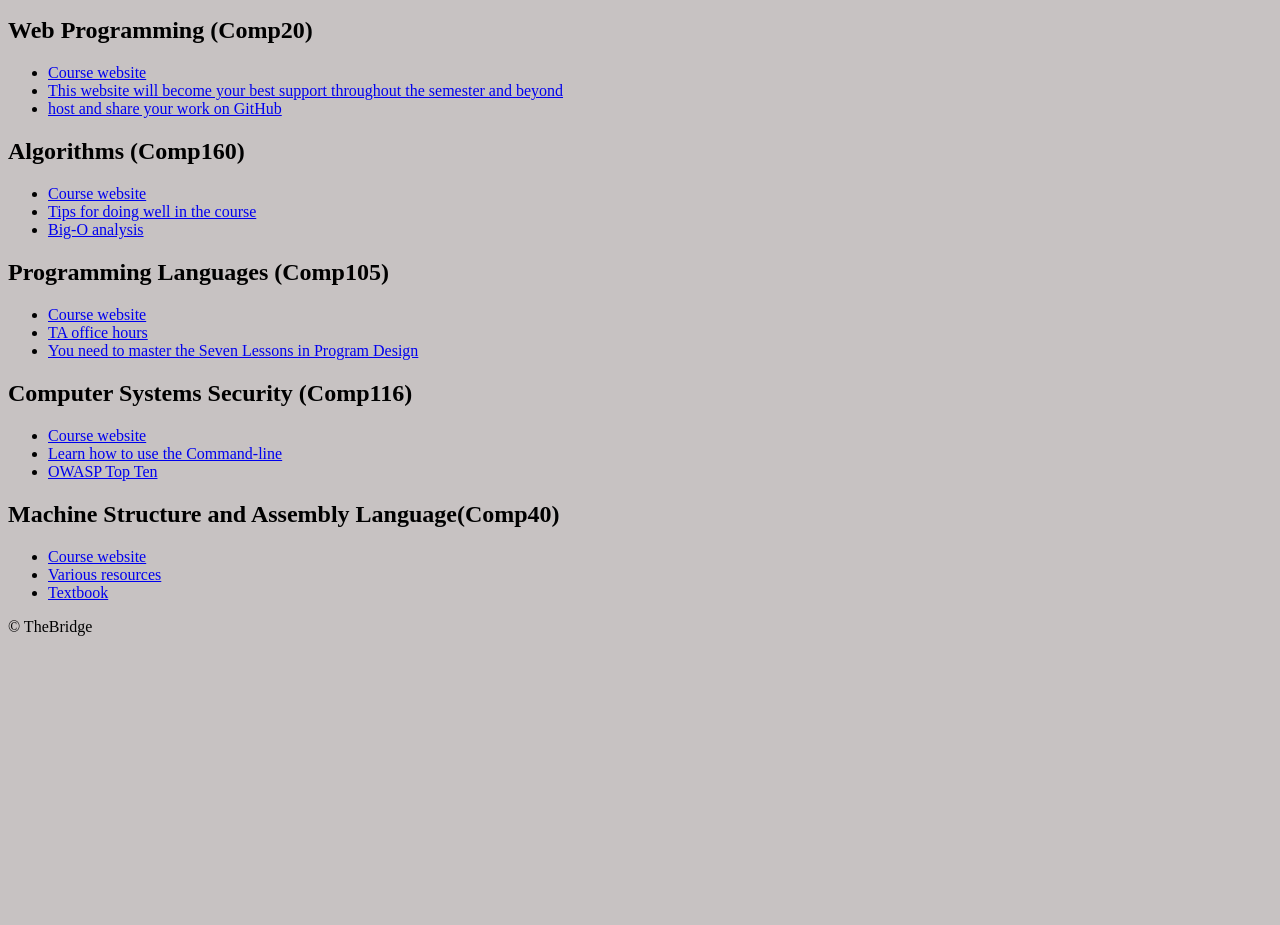
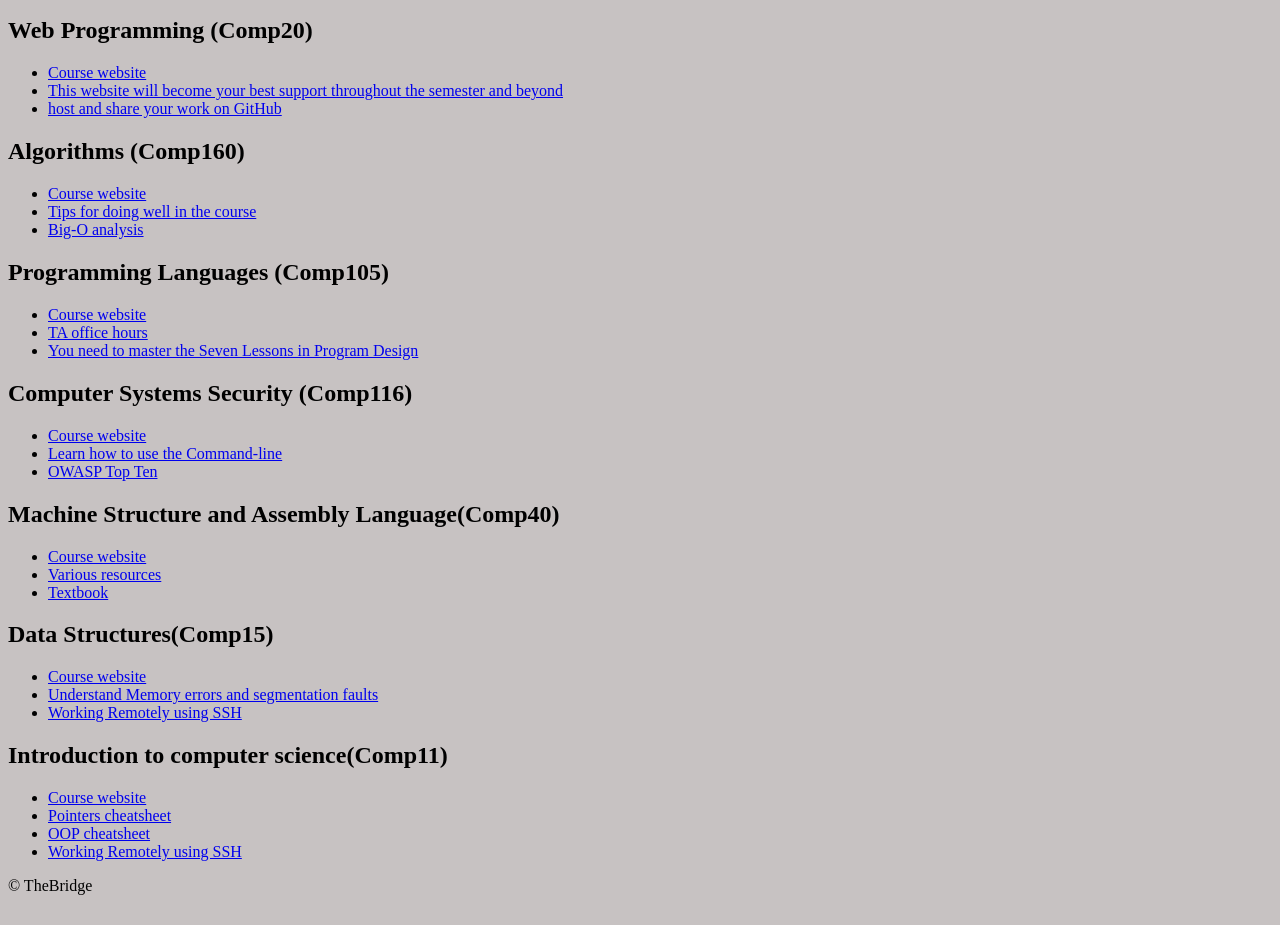
Before and after one commit to tmicomyiza/comp20-hw2, a plain HTML site: page services.html in a window 1280 px wide. Shown: the part 139-1064 px from the top of the page. Before the commit the page ends 805 px from the top, so only its background shows below. Drawn offline with Linux system fonts and the light colour scheme.

Commit message:
added more classes

```diff
--- a/services.html
+++ b/services.html
@@ -67,6 +67,19 @@
                 <li><a href="https://www.cs.tufts.edu/comp/40/resources/resources.html" target="_blank">Various resources</a></li>
                 <li><a href="https://sites.google.com/site/cinterfacesimplementations/" target="_blank">Textbook</a></li>
             </ul>
+            <h2>Data Structures(Comp15)</h2>
+            <ul>
+                <li><a href="https://www.cs.tufts.edu/comp/15/">Course website</a></li>
+                <li><a href="https://www.cs.tufts.edu/comp/15/reference/memory_errors_segmentation_faults.text" target="_blank">Understand Memory errors and segmentation faults</a></li>
+                <li><a href="https://code.visualstudio.com/docs/remote/ssh" target="_blank">Working Remotely using SSH</a></li>
+            </ul>
+            <h2>Introduction to computer science(Comp11)</h2>
+            <ul>
+                <li><a href="https://www.cs.tufts.edu/comp/11/">Course website</a></li>
+                <li><a href="https://www.cs.tufts.edu/comp/15/reference/comp11_pointers/index.shtml" target="_blank">Pointers cheatsheet</a></li>
+                <li><a href="https://www.cs.tufts.edu/comp/15/reference/comp11_oop/index.shtml" target="_blank">OOP cheatsheet</a></li>
+                <li><a href="https://code.visualstudio.com/docs/remote/ssh" target="_blank">Working Remotely using SSH</a></li>
+            </ul>
         </div>
     </body>
     <footer id="footer">&copy; TheBridge</footer>
```
Also changed, not shown: index.html (+1 -1 lines).
